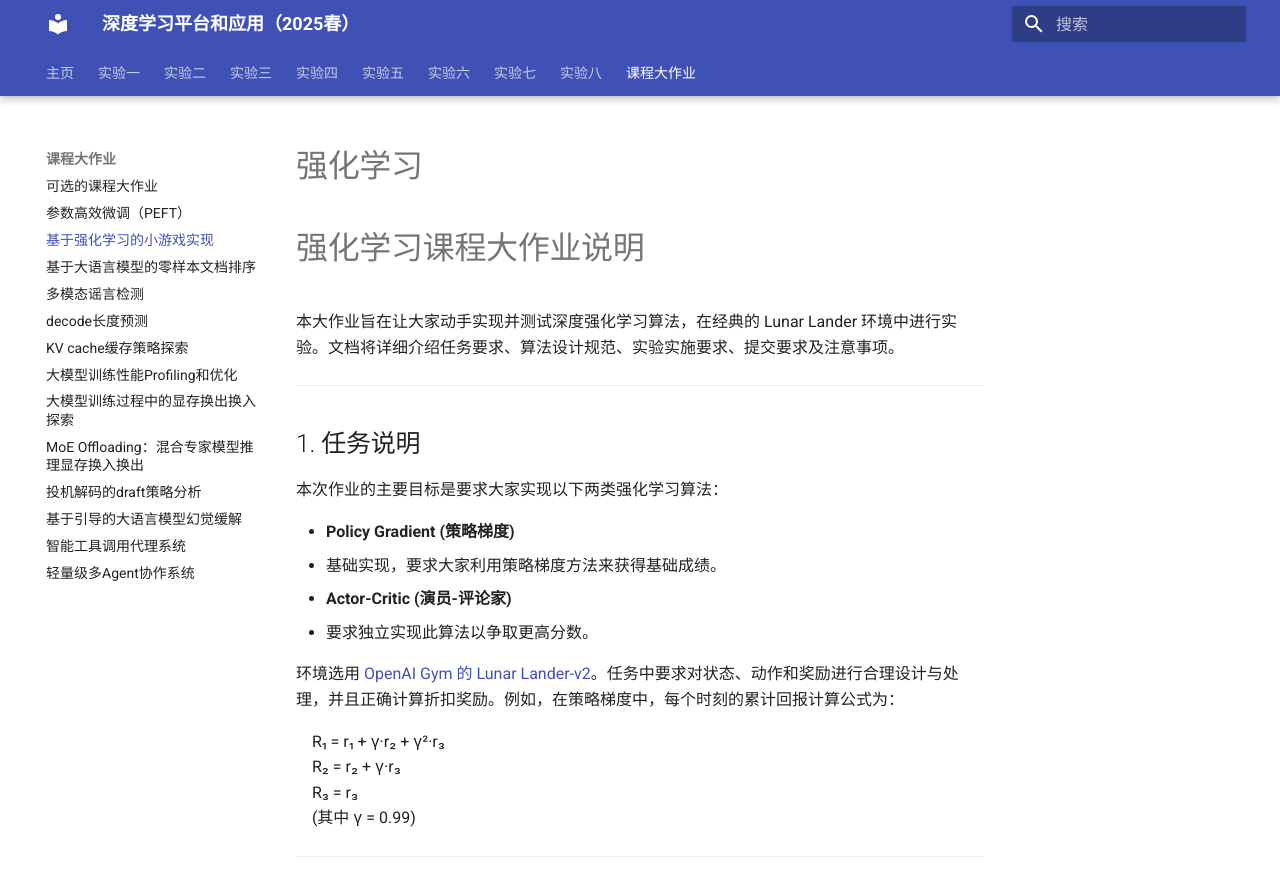
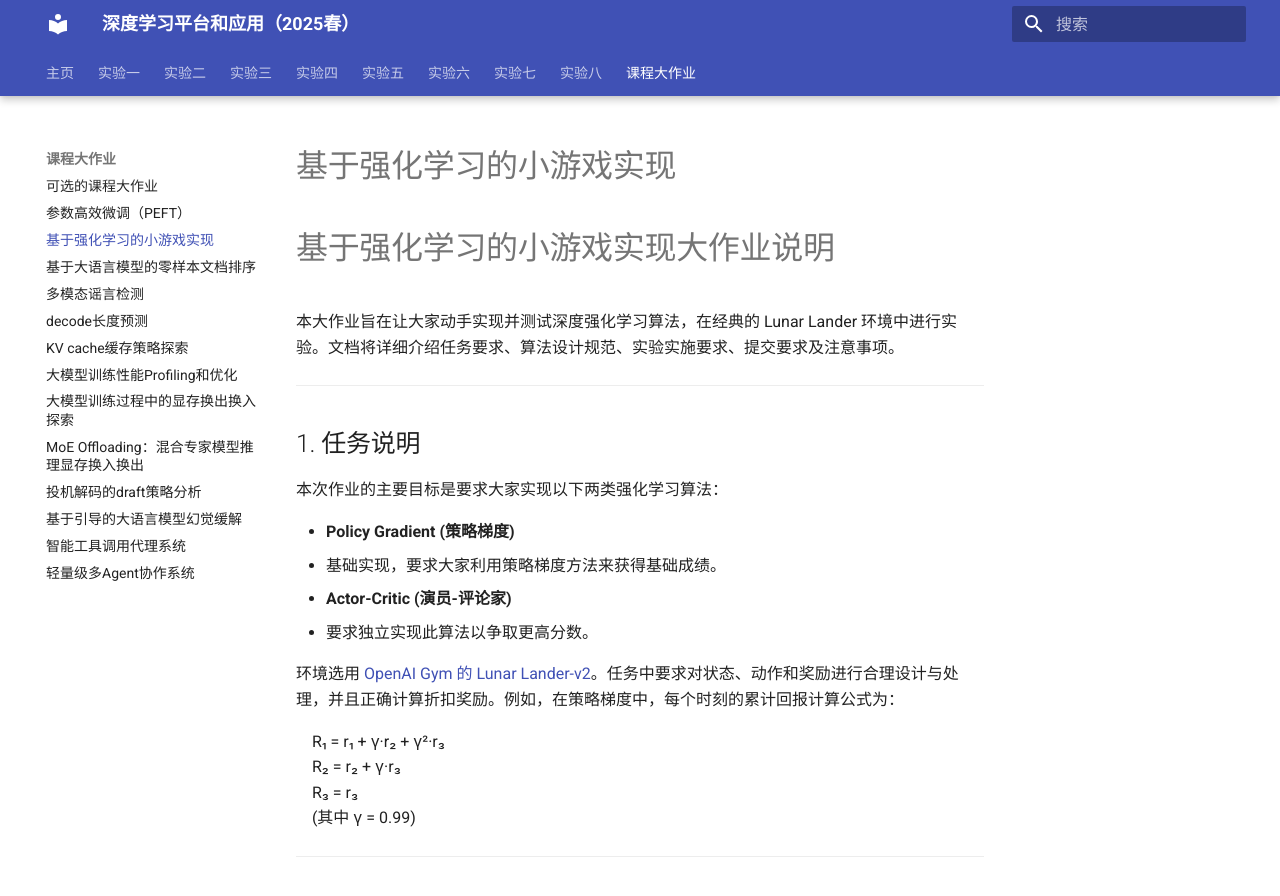
Before and after one commit to zhiweinju/nju-dl-lab-2025spring, an MkDocs documentation site: the page built from docs/final/projects/NJU_DL2025_project_RL.md, in a window 1280 px wide and 900 px high. Shown: the top 896 px of the window. Built offline with MkDocs 1.6.1 and Material for MkDocs 9.7.7, drawn with Linux system fonts in a browser that asks for light colours; a style sheet for code colours, icons or effects is not loaded.

Commit message:
Update NJU_DL2025_project_RL.md

```diff
--- a/docs/final/projects/NJU_DL2025_project_RL.md
+++ b/docs/final/projects/NJU_DL2025_project_RL.md
@@ -1,7 +1,7 @@
-# 强化学习
+# 基于强化学习的小游戏实现
 
 
-# 强化学习课程大作业说明
+# 基于强化学习的小游戏实现大作业说明
 
 本大作业旨在让大家动手实现并测试深度强化学习算法，在经典的 Lunar Lander 环境中进行实验。文档将详细介绍任务要求、算法设计规范、实验实施要求、提交要求及注意事项。
 
```
